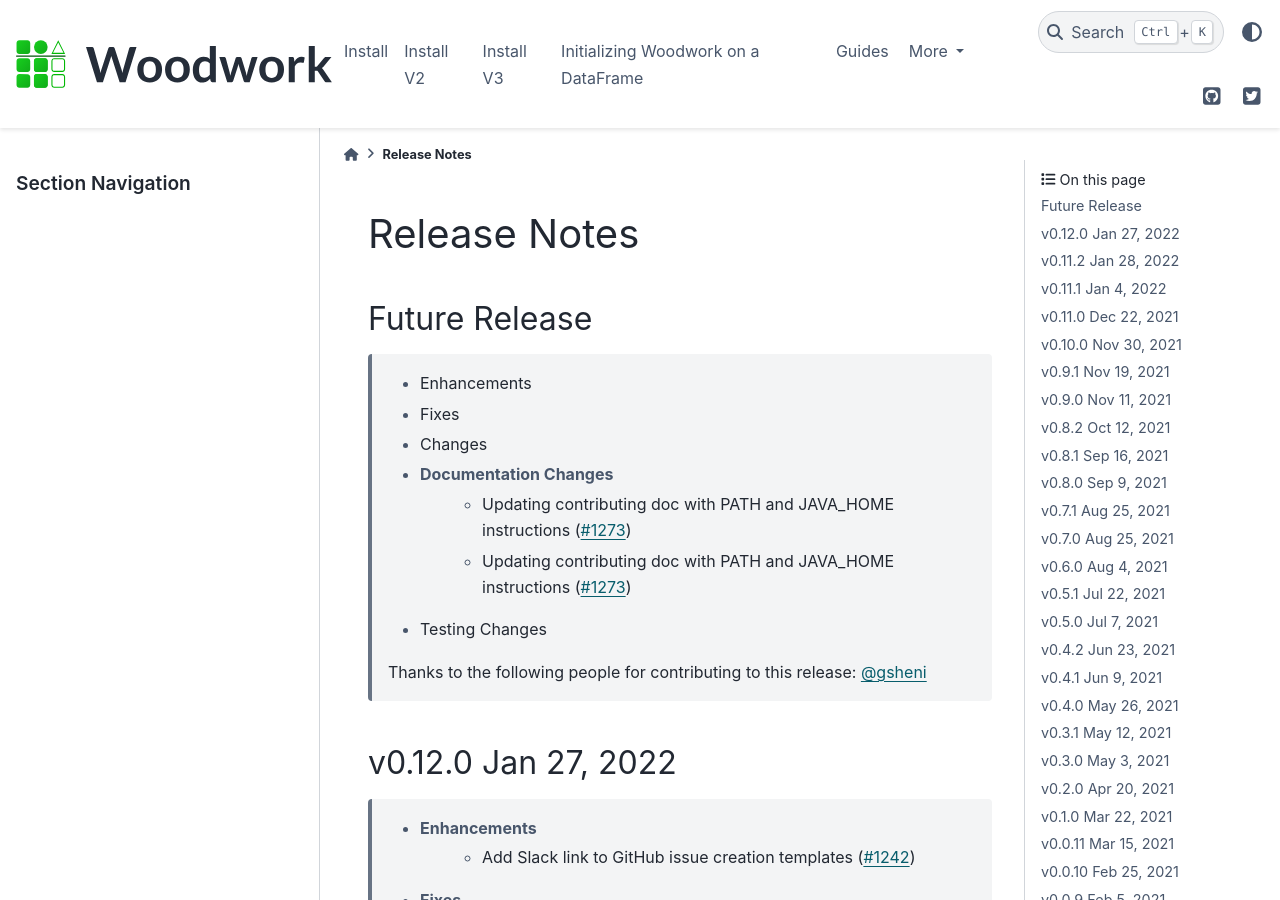
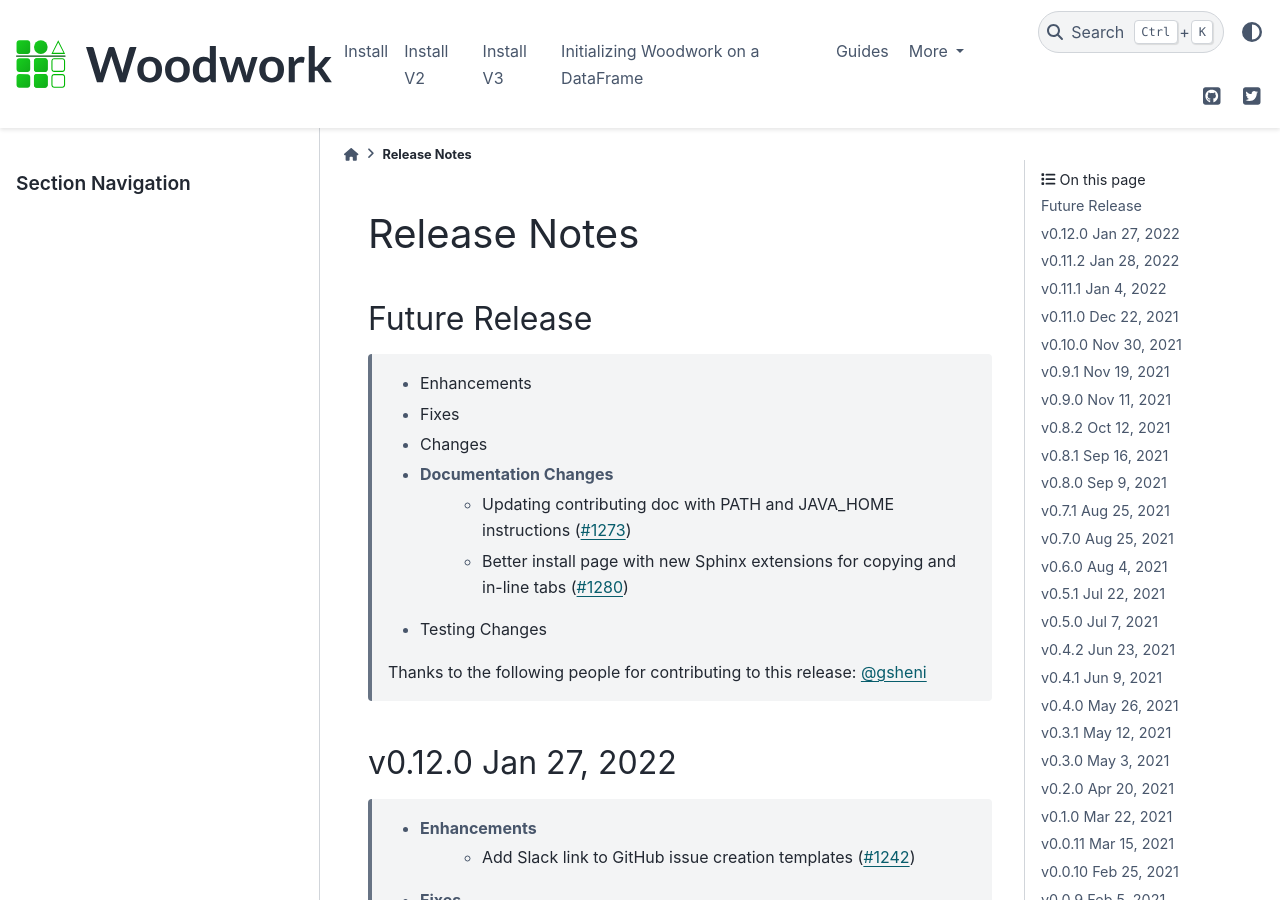
Before and after one commit to alteryx/woodwork, a Sphinx documentation site: the page built from docs/source/release_notes.rst, in a window 1280 px wide and 900 px high. Built offline with Sphinx 7.4.7 and the PyData theme 0.15.4, drawn with Linux system fonts in a browser that asks for light colours; comment, search, counter and statistics services are not loaded.

Commit message:
release notes

```diff
--- a/docs/source/release_notes.rst
+++ b/docs/source/release_notes.rst
@@ -10,8 +10,7 @@ Future Release
     * Changes
     * Documentation Changes
         * Updating contributing doc with PATH and JAVA_HOME instructions (:pr:`1273`)
-        * Updating contributing doc with PATH and JAVA_HOME instructions (:pr:`1273`)
-
+        * Better install page with new Sphinx extensions for copying and in-line tabs (:pr:`1280`)
     * Testing Changes
 
     Thanks to the following people for contributing to this release:
```
